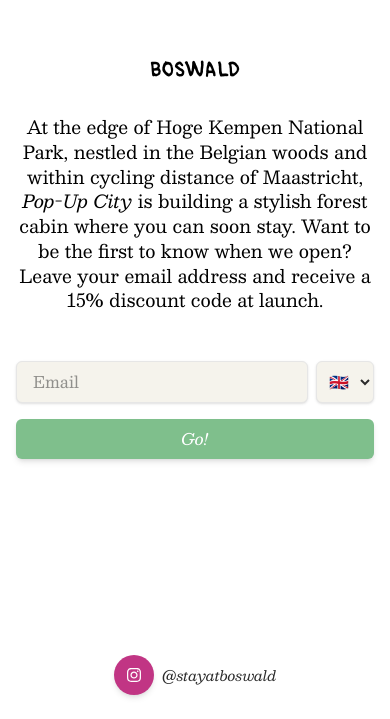
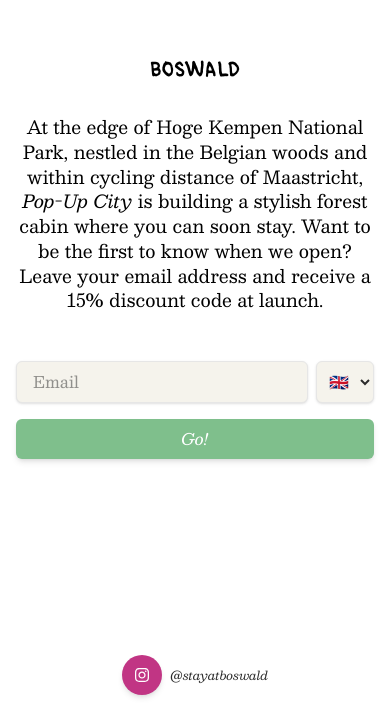
Before and after one commit to popupcity/boswald, an Astro site: page /en in a window 390 px wide. Shown: the part 125-844 px from the top of the page. Built offline with nearby package versions, Linux system fonts and the light colour scheme; Astro itself is replaced by a stand-in of ours.

Commit message:
Update InstagramButton

```diff
--- a/src/components/InstagramButton.astro
+++ b/src/components/InstagramButton.astro
@@ -14,5 +14,5 @@
             </svg>
         </span>
     </button>
-    <span class="font-text italic text-sm text-black">@stayatboswald</span>
+    <span class="font-text italic text-xs md:text-sm text-black">@stayatboswald</span>
 </a>
```
